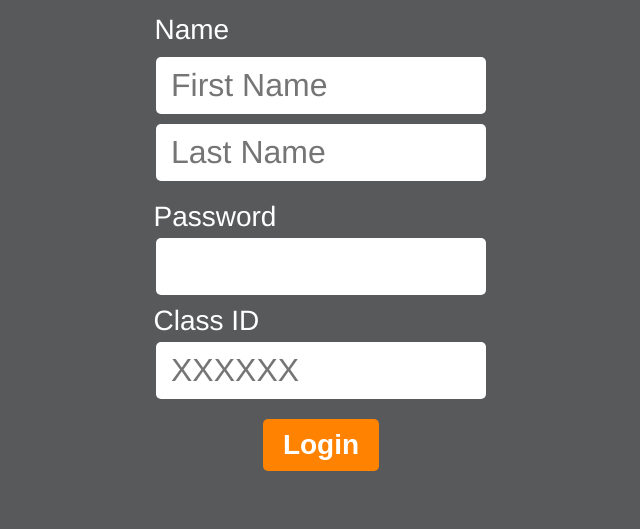
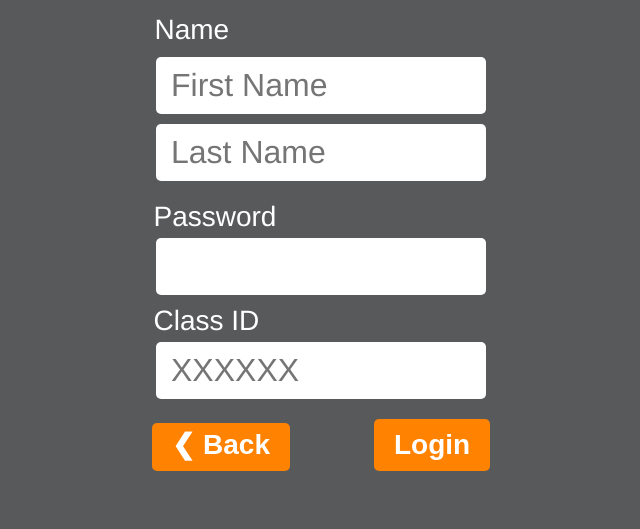
Before and after one commit to jovanyoshioka/Blockly-Tool, a PHP site: page /pages/login.php in a window 1280 px wide, after a click on "Student". Shown: the part 388-917 px from the top of the page, without its empty margins (319-959 px from the left). Run offline with PHP 8.4, Linux system fonts and the light colour scheme; some libraries are stand-ins or nearby versions.

Commit message:
Added Back Button to Login Forms.

```diff
--- a/css/global.css
+++ b/css/global.css
@@ -587,8 +587,15 @@ body#login div.forms form input[type=submit] {
   margin: 15px 0 60px 0;
   padding: 10px 20px;
 }
+/* Back Button */
+body#login div.forms form#studentForm input[type=button],
+body#login div.forms form#teacherForm input[type=button] {
+  padding: 5px 20px 10px 20px;
+  margin-right: 80px; /* back and login buttons on opposite sides */
+}
+/* Logout Button (when setting new password) */
 body#login div.forms form#pwdForm input[type=button] {
-  margin-right: 92.5px; /* abort and save buttons on opposite sides */
+  margin-right: 92.5px; /* logout and save buttons on opposite sides */
 }
 
 /***********************
--- a/pages/login.php
+++ b/pages/login.php
@@ -46,6 +46,7 @@
           <!-- Automatically fill ClassID if in URL -->
           <label for="classID">Class ID</label>
           <input type="text" id="classID" name="classID" placeholder="XXXXXX" value="<?php echo isset($_GET["classID"]) ? $_GET["classID"] : '' ?>" required /><br />
+          <input class="orangeBtn" type="button" onclick="switchFormTabs('studentForm', 'loginSelector')" value="&#10094; Back" />
           <input class="orangeBtn" type="submit" value="Login" />
         </form>
 
@@ -57,6 +58,7 @@
           <input type="email" id="email" name="email" placeholder="example@domain.com" required /><br />
           <label for="pwd">Password</label>
           <input type="password" id="pwd" name="pwd" required /><br />
+          <input class="orangeBtn" type="button" onclick="switchFormTabs('teacherForm', 'loginSelector')" value="&#10094; Back" />
           <input class="orangeBtn" type="submit" value="Login" />
         </form>
 
@@ -79,6 +81,7 @@
       if (isset($_SESSION['id']) && $_SESSION['type'] == 1 && $_SESSION['tempPwd'])
       {
         // Only display password form if teacher used temporary password to log in to current session.
+        // Note: `style.transition = "none"` immediately shows pwdForm without switchFormTabs animation.
         echo '
           <script type="text/javascript">
             document.getElementById("loginSelector").style.transition = "none";
@@ -88,11 +91,10 @@
         ';
       } else if (isset($_GET['classID']))
       {
-        // Only display student login if "classID" present in URL.
+        // Load page with student login form if "classID" present in URL.
+        // Note: `style.transition = "none"` is not included, unlike the above, because the "Back" button animation will break.
         echo '
           <script type="text/javascript">
-            document.getElementById("loginSelector").style.transition = "none";
-            document.getElementById("studentForm").style.transition   = "none";
             switchFormTabs("loginSelector","studentForm");
           </script>
         ';
--- a/php/loginStudent.php
+++ b/php/loginStudent.php
@@ -2,8 +2,8 @@
 
   session_start();
 
-  // Verify user not already logged in. This may be possible if user must set a new password,
-  // which is on the same login page, and "Inspect Element" the student/teacher form.
+  // Verify user not already logged in. User may be logged in already if must set a new password
+  // and manually calls switchFormTabs(...) via console to show/submit login form again.
   if (isset($_SESSION['id']))
   {
     // Notify user of situation.
@@ -20,7 +20,7 @@
   // Retrieve entered login information.
   $fName    = $_POST["fName"];
   $lName    = $_POST["lName"];
-  $pwd = $_POST["pwd"];
+  $pwd      = $_POST["pwd"];
   $classID  = $_POST["classID"];
 
   // Get user data associated with entered name and class ID.
```
